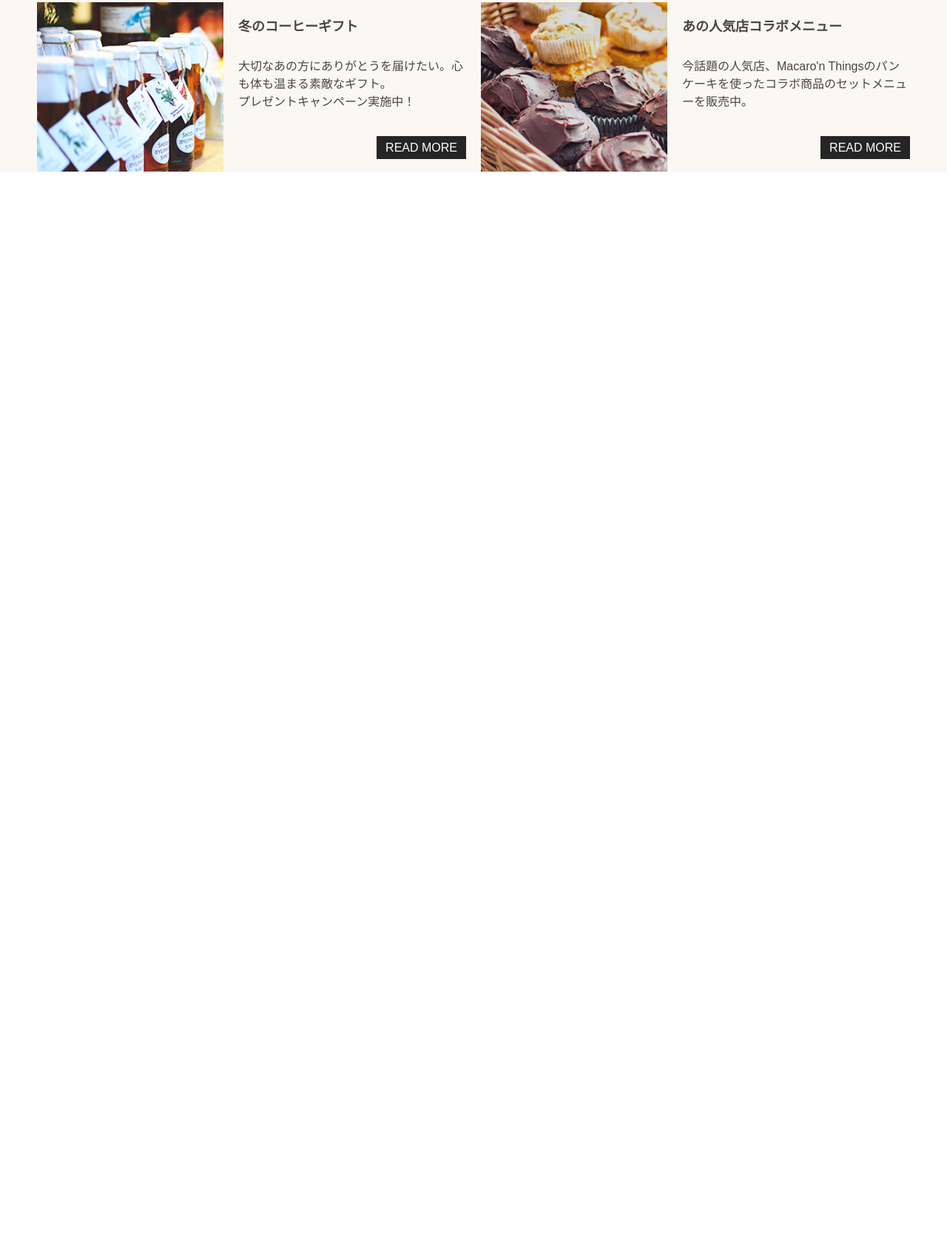
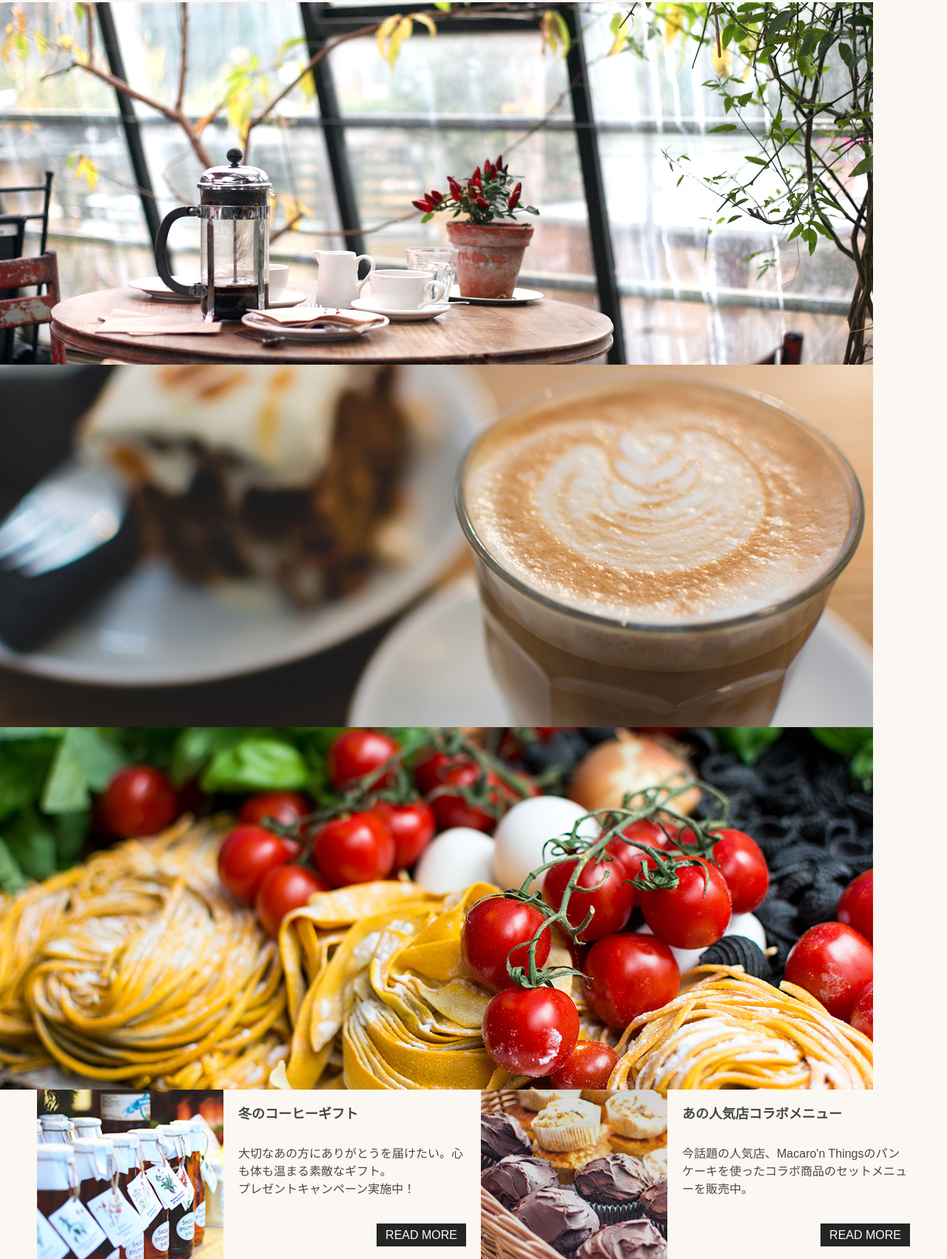
Before and after one commit to asakon/html_css_book_2018june, a website: page index.html in a window 1280 px wide. Shown: the part 95-1797 px from the top of the page at 74% size. Before the commit the page ends 800 px from the top, so only its background shows below. Drawn offline with Linux system fonts and the light colour scheme.

Commit message:
SlideImage

```diff
--- a/index.html
+++ b/index.html
@@ -22,6 +22,21 @@
             </ul>
         </nav>
     </header>
+    <div class="ImageSlide">
+        <ul id="Slide" class="ImageSlide__main">
+            <li class="ImageSlide__item">
+                <a href="#"><img class="ImageSlide__image" src="./dist/images/top/slide1.jpg" alt="about our tea" width="1180" height="490"></a>
+            </li>
+            <li class="ImageSlide__item">
+                <a href="#"><img class="ImageSlide__image" src="./dist/images/top/slide2.jpg" alt="about our coffee" width="1180" height="490"></a>
+            </li>
+            <li class="ImageSlide__item">
+                <a href="#"><img class="ImageSlide__image" src="./dist/images/top/slide3.jpg" alt="about our foods" width="1180" height="490"></a>
+            </li>
+        </ul>
+        <div class="ImageSlide__sub">
+       </div>
+    </div>
     <section class="l-column">
         <div class="l-row">
             <div class="EntryPanel l-halfColumn">
```
